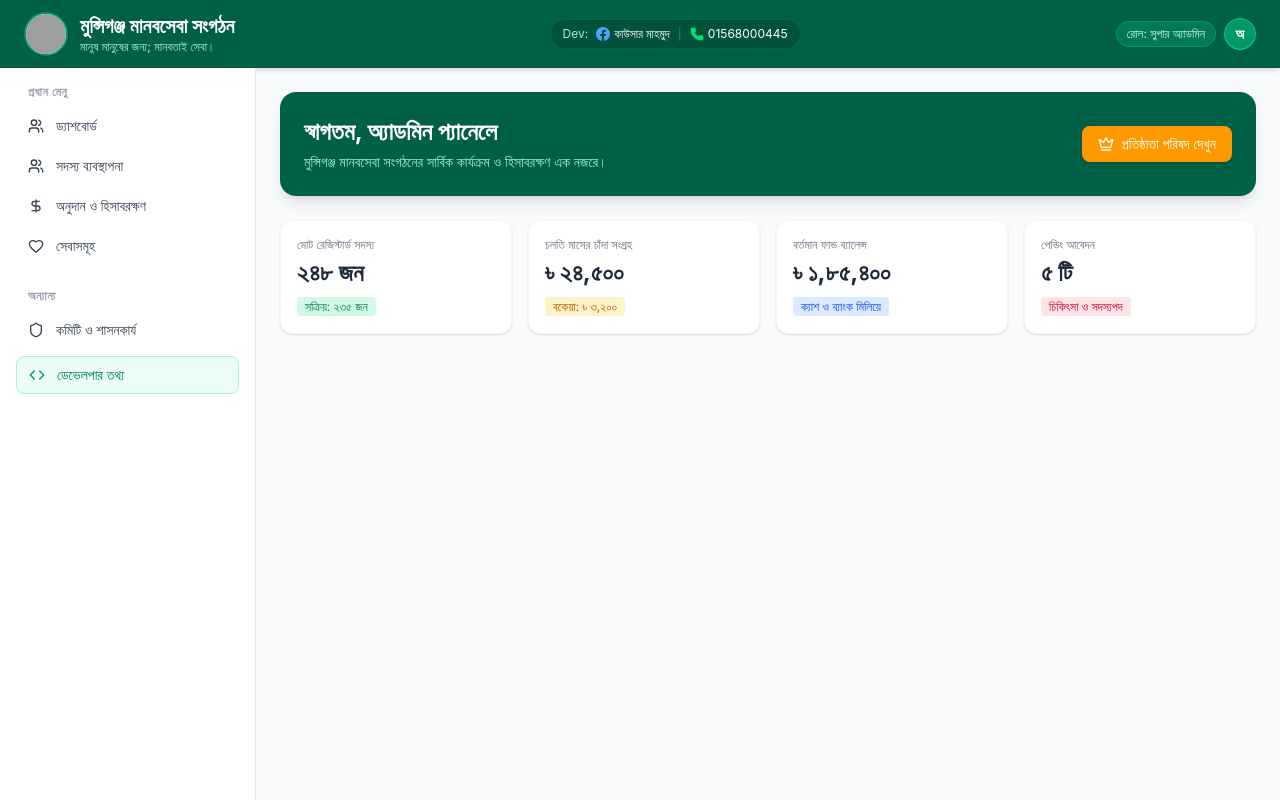
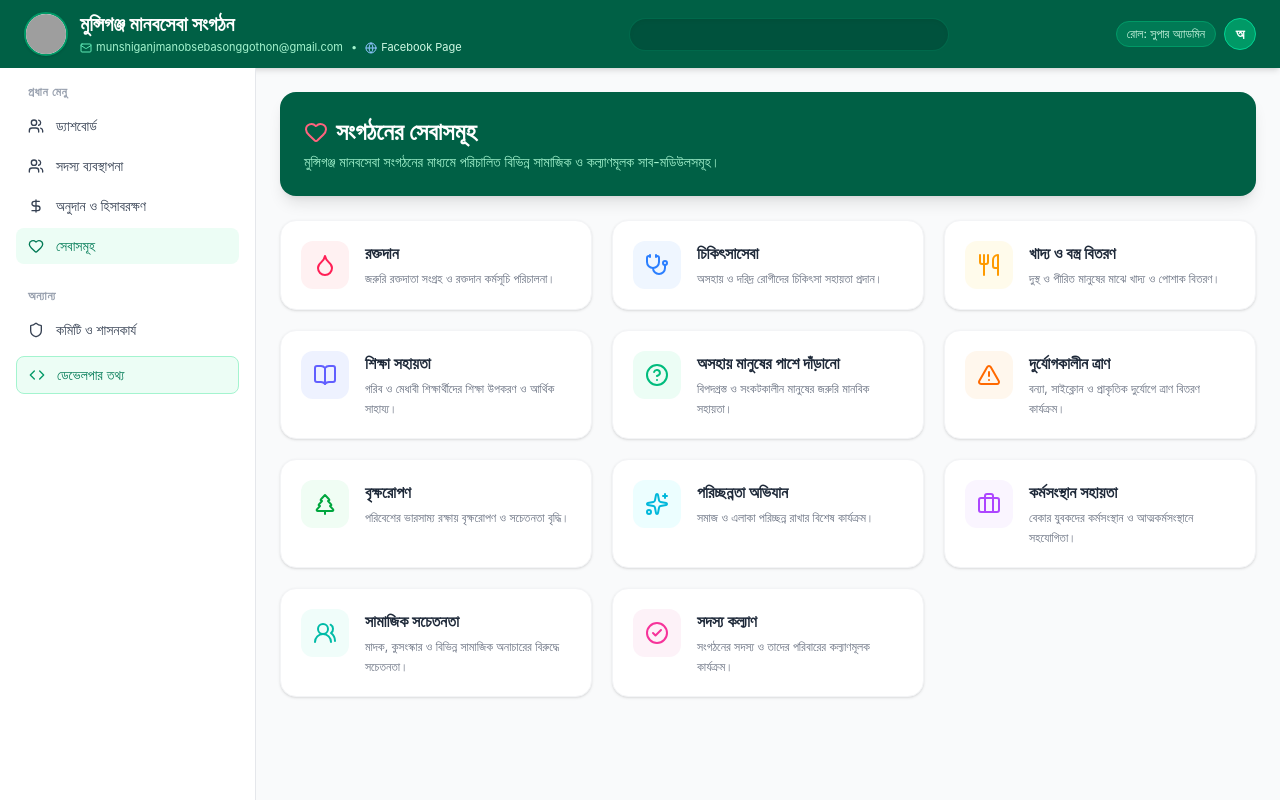
Before and after one commit to kdmahmud445-stack/mms-system, a React (Vite) app: page / in a window 1280 px wide. Both pictures are taken after a click on the button "সেবাসমূহ". Built offline with nearby package versions, Linux system fonts and the light colour scheme; grey boxes are pictures that could not be loaded.

Commit message:
Add official email, facebook page link, marquee developer info and 11 services sub-modules

```diff
--- a/src/App.jsx
+++ b/src/App.jsx
@@ -1,7 +1,10 @@
 import React, { useState } from 'react';
 import {
   Users, DollarSign, Heart, Calendar, Shield,
-  Code, Phone, X, ExternalLink, Crown, MapPin, User
+  Code, Phone, X, ExternalLink, Crown, MapPin, User,
+  Mail, Globe, Droplet, Stethoscope, Utensils, BookOpen,
+  HelpCircle, AlertTriangle, TreePine, Sparkles, Briefcase,
+  Users2, CheckCircle2
 } from 'lucide-react';
 
 export default function Dashboard() {
@@ -48,13 +51,28 @@ export default function Dashboard() {
     }
   ];
 
+  // সেবাসমূহের ১১টি সাব-মডিউল তালিকা
+  const servicesList = [
+    { id: 1, title: 'রক্তদান', desc: 'জরুরি রক্তদাতা সংগ্রহ ও রক্তদান কর্মসূচি পরিচালনা।', icon: Droplet, color: 'text-rose-500 bg-rose-50' },
+    { id: 2, title: 'চিকিৎসাসেবা', desc: 'অসহায় ও দরিদ্র রোগীদের চিকিৎসা সহায়তা প্রদান।', icon: Stethoscope, color: 'text-blue-500 bg-blue-50' },
+    { id: 3, title: 'খাদ্য ও বস্ত্র বিতরণ', desc: 'দুস্থ ও পীরিত মানুষের মাঝে খাদ্য ও পোশাক বিতরণ।', icon: Utensils, color: 'text-amber-500 bg-amber-50' },
+    { id: 4, title: 'শিক্ষা সহায়তা', desc: 'গরিব ও মেধাবী শিক্ষার্থীদের শিক্ষা উপকরণ ও আর্থিক সাহায্য।', icon: BookOpen, color: 'text-indigo-500 bg-indigo-50' },
+    { id: 5, title: 'অসহায় মানুষের পাশে দাঁড়ানো', desc: 'বিপদগ্রস্ত ও সংকটকালীন মানুষের জরুরি মানবিক সহায়তা।', icon: HelpCircle, color: 'text-emerald-500 bg-emerald-50' },
+    { id: 6, title: 'দুর্যোগকালীন ত্রাণ', desc: 'বন্যা, সাইক্লোন ও প্রাকৃতিক দুর্যোগে ত্রাণ বিতরণ কার্যক্রম।', icon: AlertTriangle, color: 'text-orange-500 bg-orange-50' },
+    { id: 7, title: 'বৃক্ষরোপণ', desc: 'পরিবেশের ভারসাম্য রক্ষায় বৃক্ষরোপণ ও সচেতনতা বৃদ্ধি।', icon: TreePine, color: 'text-green-600 bg-green-50' },
+    { id: 8, title: 'পরিচ্ছন্নতা অভিযান', desc: 'সমাজ ও এলাকা পরিচ্ছন্ন রাখার বিশেষ কার্যক্রম।', icon: Sparkles, color: 'text-cyan-500 bg-cyan-50' },
+    { id: 9, title: 'কর্মসংস্থান সহায়তা', desc: 'বেকার যুবকদের কর্মসংস্থান ও আত্মকর্মসংস্থানে সহযোগিতা।', icon: Briefcase, color: 'text-purple-500 bg-purple-50' },
+    { id: 10, title: 'সামাজিক সচেতনতা', desc: 'মাদক, কুসংস্কার ও বিভিন্ন সামাজিক অনাচারের বিরুদ্ধে সচেতনতা।', icon: Users2, color: 'text-teal-500 bg-teal-50' },
+    { id: 11, title: 'সদস্য কল্যাণ', desc: 'সংগঠনের সদস্য ও তাদের পরিবারের কল্যাণমূলক কার্যক্রম।', icon: CheckCircle2, color: 'text-pink-500 bg-pink-50' },
+  ];
+
   return (
     <div className="min-h-screen bg-gray-50 flex flex-col font-sans">
 
       {/* 🟢 টপ হেডার */}
       <header className="bg-emerald-800 text-white px-3 sm:px-6 py-3 flex flex-wrap items-center justify-between gap-3 shadow-md">
 
-        {/* লোগো ও সংগঠনের নাম */}
+        {/* লোগো ও সংগঠনের নাম + অফিশিয়াল মেইল ও ফেসবুক পেজ */}
         <div className="flex items-center gap-3">
           <div className="w-10 h-10 sm:w-11 sm:h-11 bg-white rounded-full flex items-center justify-center overflow-hidden shadow border-2 border-emerald-600 shrink-0">
             <img
@@ -68,19 +86,30 @@ export default function Dashboard() {
           </div>
           <div>
             <h1 className="text-base sm:text-xl font-bold leading-tight">মুন্সিগঞ্জ মানবসেবা সংগঠন</h1>
-            <p className="text-[11px] sm:text-xs text-emerald-200">মানুষ মানুষের জন্য; মানবতাই সেবা।</p>
+
+            {/* ছোট করে অফিশিয়াল মেইল ও ফেসবুক পেজ লিংক */}
+            <div className="flex flex-wrap items-center gap-2 text-[10px] sm:text-[11px] text-emerald-200 mt-0.5">
+              <a href="mailto:munshiganjmanobsebasonggothon@gmail.com" className="flex items-center gap-1 hover:underline">
+                <Mail className="w-3 h-3 text-emerald-300" /> munshiganjmanobsebasonggothon@gmail.com
+              </a>
+              <span className="hidden sm:inline">•</span>
+              <a href="https://www.facebook.com/munshiganj.manobseba" target="_blank" rel="noopener noreferrer" className="flex items-center gap-1 hover:underline text-emerald-100">
+                <Globe className="w-3 h-3 text-blue-300" /> Facebook Page
+              </a>
+            </div>
           </div>
         </div>
 
-        {/* 🔴 ডেভেলপার ইনফো (মোবাইল ও পিসি উভয় স্ক্রিনে দৃশ্যমান) */}
-        <div className="flex items-center gap-2 bg-emerald-900/80 px-3 py-1.5 rounded-full text-xs border border-emerald-700/60 shadow-inner">
-          <span className="text-emerald-200 text-[11px] sm:text-xs">Dev:</span>
+        {/* 🔴 ডান দিক থেকে বাম দিকে চলমান (Marquee) ডেভেলপার ইনফো */}
+        <div className="flex-1 max-w-xs sm:max-w-xs overflow-hidden bg-emerald-900/80 px-3 py-1.5 rounded-full text-xs border border-emerald-700/60 shadow-inner">
+          <marquee behavior="scroll" direction="left" scrollamount="4" className="flex items-center text-white font-medium">
+            <span className="text-emerald-200 mr-2">Software/Web Developer:</span>
 
             <a
               href="https://www.facebook.com/KDMahmudM"
               target="_blank"
               rel="noopener noreferrer"
-            className="flex items-center gap-1 hover:text-emerald-300 transition-colors font-medium text-white"
+              className="inline-flex items-center gap-1 hover:text-emerald-300 transition-colors text-white mr-3"
             >
               <svg className="w-3.5 h-3.5 fill-current text-blue-400 shrink-0" viewBox="0 0 24 24">
                 <path d="M24 12.073c0-6.627-5.373-12-12-12s-12 5.373-12 12c0 5.99 4.388 10.954 10.125 11.854v-8.385H7.078v-3.47h3.047V9.43c0-3.007 1.792-4.669 4.533-4.669 1.312 0 2.686.235 2.686.235v2.953H15.83c-1.491 0-1.956.925-1.956 1.874v2.25h3.328l-.532 3.47h-2.796v8.385C19.612 23.027 24 18.062 24 12.073z"/>
@@ -88,17 +117,18 @@ export default function Dashboard() {
               <span className="hover:underline">কাউসার মাহমুদ</span>
             </a>
 
-          <span className="text-emerald-600">|</span>
+            <span className="text-emerald-500 mr-3">|</span>
 
             <a
               href="https://wa.me/8801568000445"
               target="_blank"
               rel="noopener noreferrer"
-            className="flex items-center gap-1 hover:text-emerald-300 transition-colors text-white"
+              className="inline-flex items-center gap-1 hover:text-emerald-300 transition-colors text-white"
             >
               <Phone className="w-3.5 h-3.5 text-green-400 fill-current shrink-0" />
               <span>01568000445</span>
             </a>
+          </marquee>
         </div>
 
         {/* প্রোফাইল রোল */}
@@ -141,7 +171,7 @@ export default function Dashboard() {
                 </button>
                 <button
                   onClick={() => setActiveTab('services')}
-                  className="w-full flex items-center gap-3 px-3 py-2 text-sm font-medium text-gray-700 hover:bg-emerald-50 hover:text-emerald-700 rounded-lg text-left"
+                  className={`w-full flex items-center gap-3 px-3 py-2 text-sm font-medium rounded-lg text-left ${activeTab === 'services' ? 'bg-emerald-50 text-emerald-700' : 'text-gray-700 hover:bg-gray-50'}`}
                 >
                   <Heart className="w-4 h-4" /> সেবাসমূহ
                 </button>
@@ -173,8 +203,38 @@ export default function Dashboard() {
         {/* 🟢 মূল কনটেন্ট */}
         <main className="flex-1 p-4 sm:p-6 space-y-6 overflow-y-auto">
 
-          {/* যদি 'কমিটি ও শাসনকার্য' ট্যাব সিলেক্ট করা হয় */}
-          {activeTab === 'committee' ? (
+          {/* যদি 'সেবাসমূহ' ট্যাব সিলেক্ট করা হয় */}
+          {activeTab === 'services' ? (
+            <div className="space-y-6">
+              <div className="bg-emerald-800 rounded-2xl p-6 text-white shadow-lg">
+                <h2 className="text-2xl font-bold mb-1 flex items-center gap-2">
+                  <Heart className="w-6 h-6 text-rose-400" /> সংগঠনের সেবাসমূহ
+                </h2>
+                <p className="text-emerald-200 text-sm">
+                  মুন্সিগঞ্জ মানবসেবা সংগঠনের মাধ্যমে পরিচালিত বিভিন্ন সামাজিক ও কল্যাণমূলক সাব-মডিউলসমূহ।
+                </p>
+              </div>
+
+              {/* ১১টি সেবার গ্রিড */}
+              <div className="grid grid-cols-1 sm:grid-cols-2 lg:grid-cols-3 gap-5">
+                {servicesList.map((service) => {
+                  const IconComponent = service.icon;
+                  return (
+                    <div key={service.id} className="bg-white rounded-2xl p-5 border border-gray-100 shadow-sm hover:shadow-md transition-shadow flex items-start gap-4">
+                      <div className={`w-12 h-12 rounded-xl flex items-center justify-center shrink-0 ${service.color}`}>
+                        <IconComponent className="w-6 h-6" />
+                      </div>
+                      <div className="space-y-1">
+                        <h3 className="font-bold text-gray-800 text-base">{service.title}</h3>
+                        <p className="text-xs text-gray-500 leading-relaxed">{service.desc}</p>
+                      </div>
+                    </div>
+                  );
+                })}
+              </div>
+            </div>
+          ) : activeTab === 'committee' ? (
+            // যদি 'কমিটি ও শাসনকার্য' ট্যাব সিলেক্ট করা হয়
             <div className="space-y-6">
               <div className="bg-emerald-800 rounded-2xl p-6 text-white shadow-lg">
                 <h2 className="text-2xl font-bold mb-1 flex items-center gap-2">
```
Lines whose indentation alone changed are shown as unchanged.
